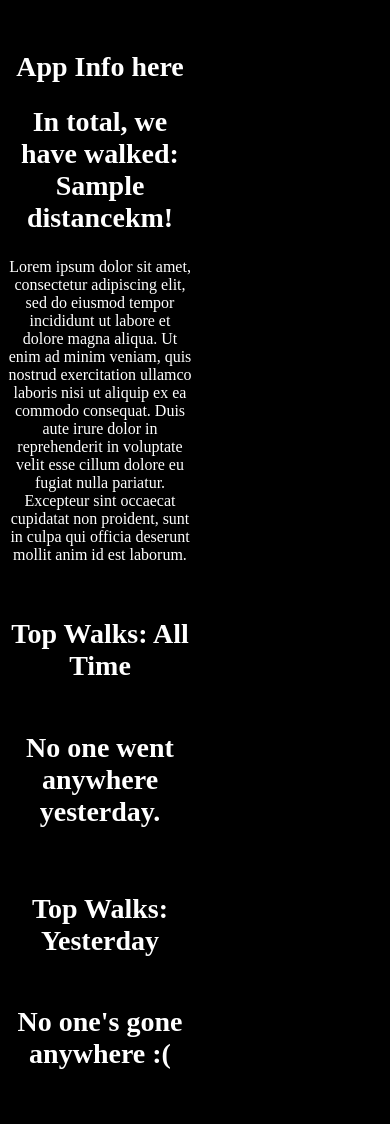
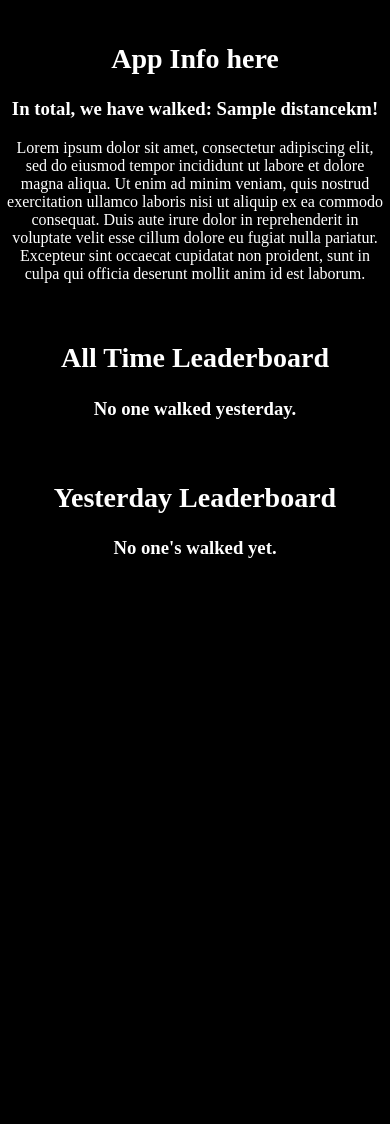
Before and after one commit to WCI-Computer-Science/WCI-Walks, a Flask app: page / in a window 390 px wide. Shown: the part 48-1172 px from the top of the page. After the commit the page ends 606 px from the top, so only its background shows below. Run offline with Flask 2, Linux system fonts and the light colour scheme; a database or web service that is not in the repository returns one stand-in record (values such as "Sample title"); parts of the project's set-up code (start-up, migrations or seed data) failed here and were passed over; some libraries are stand-ins or nearby versions.

Commit message:
used css grid instead of floating

```diff
--- a/application/static/style.css
+++ b/application/static/style.css
@@ -2,10 +2,10 @@ body {
   margin: 0;
   padding: 0;
   background-color: black;
-  color: white; /*create default text color, can adjust individual ones later*/
+  color: white;
 }
 
-h2 { /*Shouldn't be adjusting margin/padding in text selector, use specific selectors or divs instead*/
+h2 {
   font-size: 1.75em;
 }
 
@@ -36,52 +36,108 @@ nav li {
 }
 
 .columns {
-  margin: 20px 0;
-  overflow: auto;
+  display: grid;
+  grid-template-columns: repeat(10, 1fr);
+  grid-auto-flow: column;
+  row-gap: 10px;
+  column-gap: 2%;
+}
+
+.column {
+  padding: 5px;
   text-align: center;
 }
 
-.column {
-  box-sizing: border-box;
-  margin: 0;
-  padding: 2%;
-  float: left;
-  text-align: center;
+.column ul {
+  padding-left: 0;
 }
 
-.appinfo {
-  width: 40%;
-  min-width: 200px;
+#appinfo {
+  grid-column-start: 1;
+  grid-column-end: 5;
+  grid-row-start: 1;
+  grid-row-end: 2;
 }
 
-.leaderboard {
-  width: 30%;
-  min-width: 200px;
+#alltimeleaderboard {
+  grid-column-start: 5;
+  grid-column-end: 8;
+  grid-row-start: 1;
+  grid-row-end: 2;
+}
+
+#yesterdayleaderboard {
+  grid-column-start: 8;
+  grid-column-end: 11;
+  grid-row-start: 1;
+  grid-row-end: 2;
+}
+
+@media (max-width: 992px) {
+  #appinfo {
+    grid-column-start: 1;
+    grid-column-end: 11;
+    grid-row-start: 1;
+    grid-row-end: 2;
+  }
+
+  #alltimeleaderboard {
+    grid-column-start: 1;
+    grid-column-end: 6;
+    grid-row-start: 2;
+    grid-row-end: 3;
+  }
+
+  #yesterdayleaderboard {
+    grid-column-start: 6;
+    grid-row-start: 2;
+    grid-row-end: 3;
+  }
+}
+
+@media (max-width: 600px) {
+  #appinfo {
+    grid-column-start: 1;
+    grid-column-end: 11;
+    grid-row-start: 1;
+    grid-row-end: 2;
+  }
+
+  #alltimeleaderboard {
+    grid-column-start: 1;
+    grid-column-end: 11;
+    grid-row-start: 2;
+    grid-row-end: 3;
+  }
+
+  #yesterdayleaderboard {
+    grid-column-start: 1;
+    grid-column-end: 11;
+    grid-row-start: 3;
+    grid-row-end: 4;
+  }
 }
 
 .errors {
     color: white;
 }
 
-.bold {font-weight: bold;}
-.d {float: right;}
 .googlebtn {
   width: 100%;
   padding: 12px;
   border: none;
   border-radius: 4px;
   margin: 5px 0;
-  opacity: 0.85;
   display: inline-block;
   font-size: 17px;
   line-height: 20px;
   text-decoration: none;
-  background-color: #dd4b39;
+  background-color: rgb(51, 76, 223);
   color: white;
 }
 
 .googlebtn:hover {
-  opacity: 1;
+  background-color: rgb(75, 97, 223);
 }
 
 .signinlen {
--- a/application/templates/index.html
+++ b/application/templates/index.html
@@ -2,9 +2,9 @@
 {% block body %}
     <!--columns div is to prevent float height collapsing-->
     <div class='columns'>
-        <div class="column appinfo">
+        <div id='appinfo' class="column">
             <h2>App Info here</h2>
-            <h2>In total, we have walked: {{ total['distance'] }}km!</h2>
+            <h3>In total, we have walked: {{ total['distance'] }}km!</h3>
             <p>Lorem ipsum dolor sit amet,
                 consectetur adipiscing elit,
                 sed do eiusmod tempor incididunt
@@ -22,32 +22,34 @@
                 est laborum.</p>
         </div>
 
-        <div class="column leaderboard">
-            <h2>Top Walks: All Time</h2>
-            <table>
+        <div  id='alltimeleaderboard' class="column">
+            <h2>All Time Leaderboard</h2>
+            <ul>
                 {% if alltimeleaderboard|length > 0 and alltimeleaderboard[0][1] > 0 %}
-                    <tr class="bold"><td>1 - {{alltimeleaderboard[0][0]}}</td><td class="d">{{alltimeleaderboard[0][1]}}km</td></tr>
-                    {% for i in range(1, [alltimeleaderboard|length, 21] | min) %}
-                        {% if alltimeleaderboard[i][1]>0 %}<tr><td>{{i+1}} - {{alltimeleaderboard[i][0]}}</td><td class="d">{{alltimeleaderboard[i][1]}}km</td></tr>{% endif %}
+                    {% for i in range(0, [alltimeleaderboard|length, 21] | min) %}
+                        {% if alltimeleaderboard[i][1]>0 %}
+                            <li>{{i+1}} - {{alltimeleaderboard[i][0]}} {{alltimeleaderboard[i][1]}}km</li>
+                        {% endif %}
                     {% endfor %}
                 {% else %}
-                    <tr><td><h2>No one went anywhere yesterday.</h2></td></tr>
+                    <li><h3>No one walked yesterday.</h3></li>
                 {% endif %}
-            </table>
+            </ul>
         </div>
 
-        <div class="column leaderboard">
-            <h2>Top Walks: Yesterday</h2>
-            <table>
+        <div id='yesterdayleaderboard' class="column">
+            <h2>Yesterday Leaderboard</h2>
+            <ul>
                 {% if yesterdayleaderboard|length > 0 and yesterdayleaderboard[0][1] > 0 %}
-                    <tr class="bold"><td>1 - {{yesterdayleaderboard[0][0]}}</td><td class="d">{{yesterdayleaderboard[0][1]}}km</td></tr>
-                    {% for i in range(1, [yesterdayleaderboard|length, 21] | min) %}
-                        {% if yesterdayleaderboard[i][1]>0 %}<tr><td>{{i+1}} - {{yesterdayleaderboard[i][0]}}</td><td class="d">{{yesterdayleaderboard[i][1]}}km</td></tr>{% endif %}
+                    {% for i in range(0, [yesterdayleaderboard|length, 21] | min) %}
+                        {% if yesterdayleaderboard[i][1]>0 %}
+                            <li>{{i+1}} - {{yesterdayleaderboard[i][0]}} {{yesterdayleaderboard[i][1]}}km</li>
+                        {% endif %}
                     {% endfor %}
                 {% else %}
-                    <tr><td><h2>No one's gone anywhere :(</h2></td></tr>
+                    <li><h3>No one's walked yet.</h3></li>
                 {% endif %}
-            </table>
+            </ul>
         </div>
     </div>
 
```
